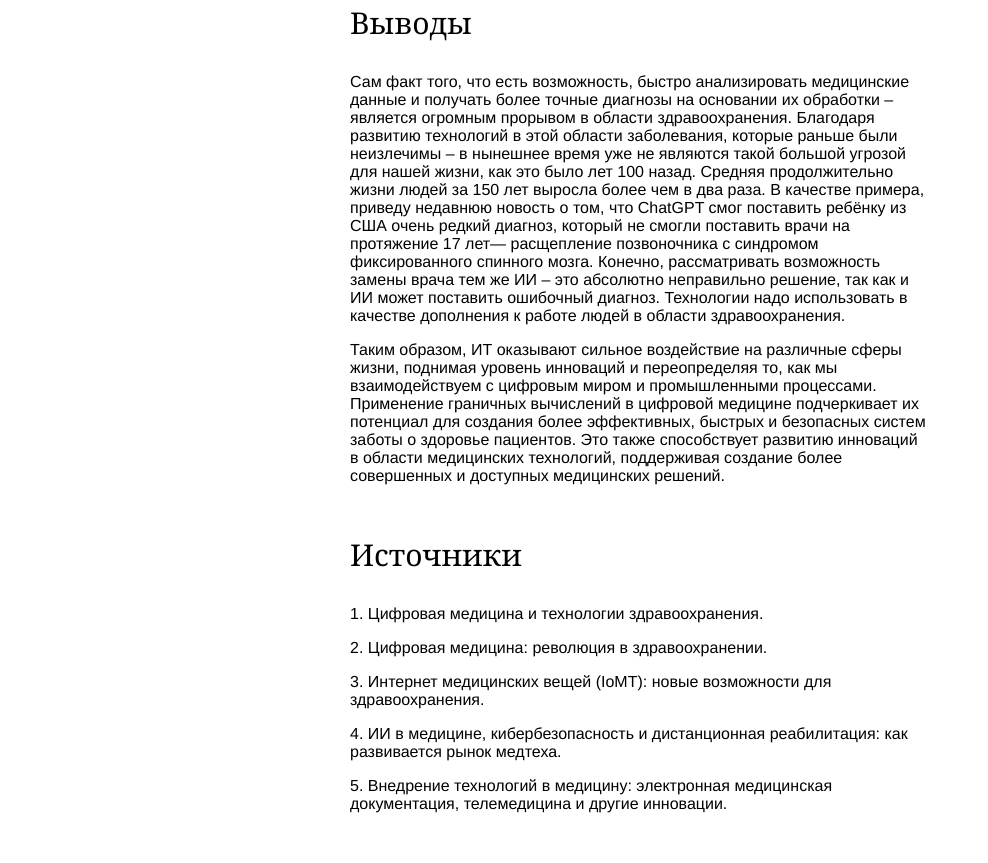
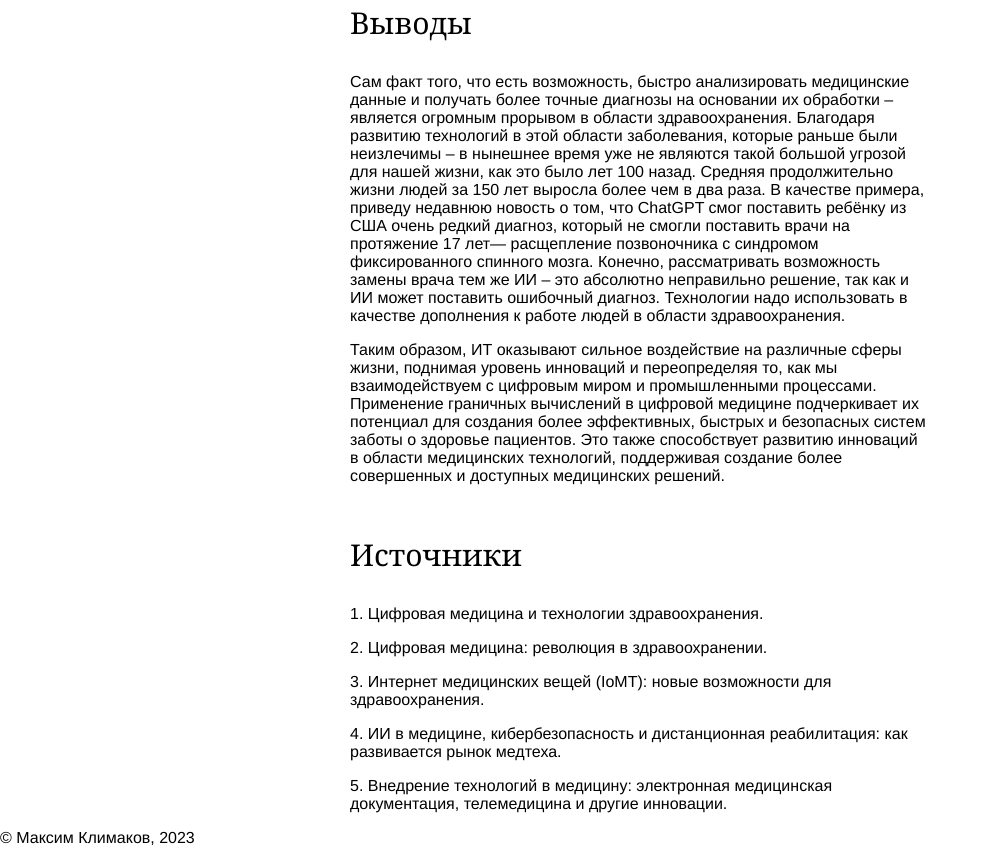
Before and after one commit to MaximTyt/IT_lab3, a plain HTML site: page index.html in a window 1280 px wide. Shown: the part 8242-9105 px from the top of the page, without its empty margins (0-988 px from the left). Before the commit the page ends 9071 px from the top, so only its background shows below. Drawn offline with Linux system fonts and the light colour scheme.

Commit message:
Update index.html
Add footer

```diff
--- a/index.html
+++ b/index.html
@@ -219,8 +219,9 @@
             </p>
         </div>
     </div>
-
-
+    <footer class="footer">
+          <p class="footer-author">&copy; Максим Климаков, 2023</p>
+    </footer>
 </body>
 <script src="src/js/script.js"></script>
 </html>
```
